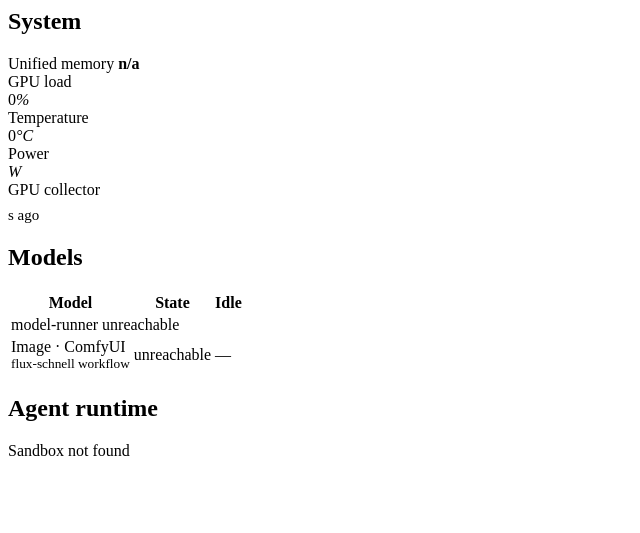
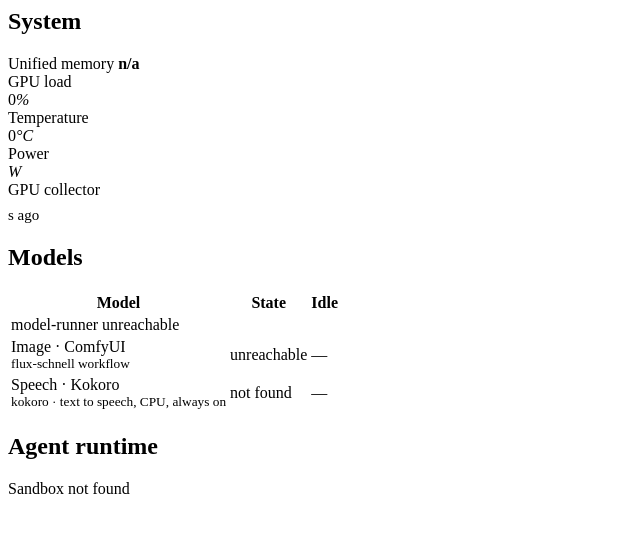
Before and after one commit to ravikiranvs/gb10-ai-stack, a FastAPI app: template dashboard/templates/partials/status.html in a window 1280 px wide. Shown: the top 533 px of the page, without its empty margins (0-640 px from the left). Run offline with FastAPI, Linux system fonts and the light colour scheme; the template is opened without the code that fills it, so the values that code supplies are empty.

Commit message:
Show Kokoro on the dashboard and cover the new features in user onboarding
The Models table only listed what llama-swap reports, so the always-on Kokoro
container was missing; it now has its own row. add-user.sh and the README now
say what a new person gets (Terminal, Jupyter, Storage, Speech) and the delays
involved, the removal row lists what is not cleaned up automatically, and
stale "host side not installed" notes are fixed.

Co-Authored-By: Claude Sonnet 5.5 <noreply@anthropic.com>
Claude-Session: https://claude.ai/code/session_01YUqb13bcBLJA5vmGwBh61t

```diff
--- a/dashboard/app.py
+++ b/dashboard/app.py
@@ -130,6 +130,7 @@ async def collect_status() -> dict:
         key=lambda s: s["name"],
     )
     sandbox = next((s for s in services if NEMOCLAW_SANDBOX in s["name"]), None)
+    tts = next((s for s in services if "kokoro" in s["name"]), None)
 
     gib = 1024 ** 3
     return {
@@ -139,6 +140,7 @@ async def collect_status() -> dict:
         "services": services,
         "docker_reachable": containers is not None,
         "sandbox": sandbox,
+        "tts": tts,
         "memory": {
             "available_gib": round(mem_avail / gib, 1) if mem_avail else None,
             "total_gib": round(mem_total / gib, 1) if mem_total else None,
--- a/dashboard/templates/partials/status.html
+++ b/dashboard/templates/partials/status.html
@@ -64,6 +64,18 @@
           {% endif %}
         </td>
       </tr>
+    {% set tts = s.tts %}
+      <tr>
+        <td>Speech · Kokoro<br><small>kokoro · text to speech, CPU, always on</small></td>
+        <td>
+          {% if not tts %}<span class="pill bad-p"><span class="dot bad"></span>not found</span>
+          {% elif tts.state == 'running' and 'unhealthy' not in (tts.status or '') and 'starting' not in (tts.status or '') %}<span class="pill ok-p"><span class="dot ok"></span>ready</span>
+          {% elif tts.state == 'running' %}<span class="pill warn-p"><span class="dot warn"></span>{{ 'unhealthy' if 'unhealthy' in tts.status else 'starting' }}</span>
+          {% else %}<span class="pill bad-p"><span class="dot bad"></span>{{ tts.state }}</span>{% endif %}
+        </td>
+        <td>—</td>
+        <td></td>
+      </tr>
     </tbody>
   </table>
 </div>
```
Also changed, not shown: TO-VERIFY.md (+1 -1 lines), README.md, 1 other file.
